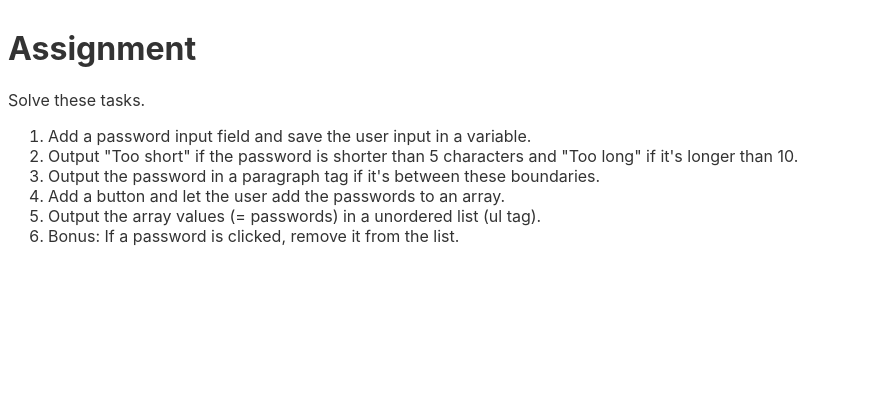
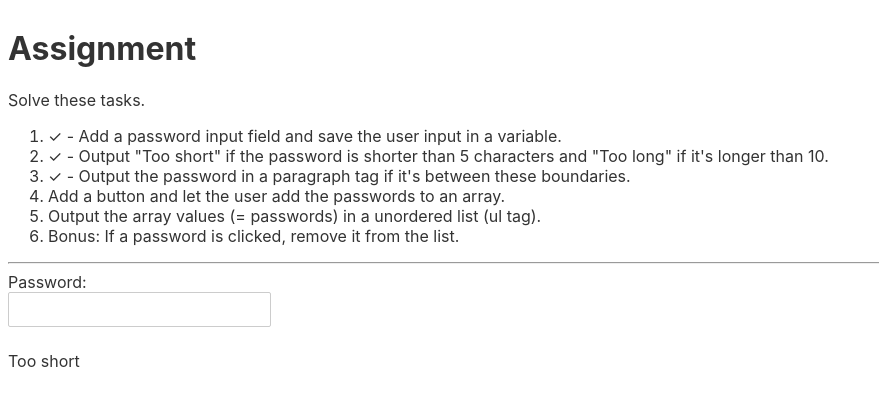
Before and after one commit to W3AI/max-svelte-loops, a Svelte app: page / in a window 1280 px wide. Shown: the top 406 px of the page, without its empty margins (0-879 px from the left). Built offline with nearby package versions, Linux system fonts and the light colour scheme.

Commit message:
done first 3 points

```diff
--- a/src/App.svelte
+++ b/src/App.svelte
@@ -1,12 +1,40 @@
+<script>
+
+let pass = '';
+let passState = '';
+
+let passList = [];
+
+$: if (pass.trim().length < 5) {
+        passState = 'Too short';
+    } else if (pass.trim().length > 10) {
+        passState = 'Too long';
+    } else {
+        passState = 'ok';
+    }
+
+</script>
+
 <h1>Assignment</h1>
-
 <p>Solve these tasks.</p>
-
 <ol>
-	<li>Add a password input field and save the user input in a variable.</li>
-	<li>Output "Too short" if the password is shorter than 5 characters and "Too long" if it's longer than 10.</li>
-	<li>Output the password in a paragraph tag if it's between these boundaries.</li>
+	<li>&#10003; - Add a password input field and save the user input in a variable.</li>
+	<li>&#10003; - Output "Too short" if the password is shorter than 5 characters and "Too long" if it's longer than 10.</li>
+	<li>&#10003; - Output the password in a paragraph tag if it's between these boundaries.</li>
 	<li>Add a button and let the user add the passwords to an array.</li>
 	<li>Output the array values (= passwords) in a unordered list (ul tag).</li>
 	<li>Bonus: If a password is clicked, remove it from the list.</li>
 </ol>
+<hr>
+<label>Password:</label>
+<input type="text" bind:value={pass} id="pass"/>
+
+{#if passState === 'Too short'}
+    <p>Too short</p>
+{/if}
+{#if passState === 'ok'}
+    <p>{pass}</p>
+{/if}
+{#if passState === 'Too long'}
+    <p>Too long</p>
+{/if}
```
